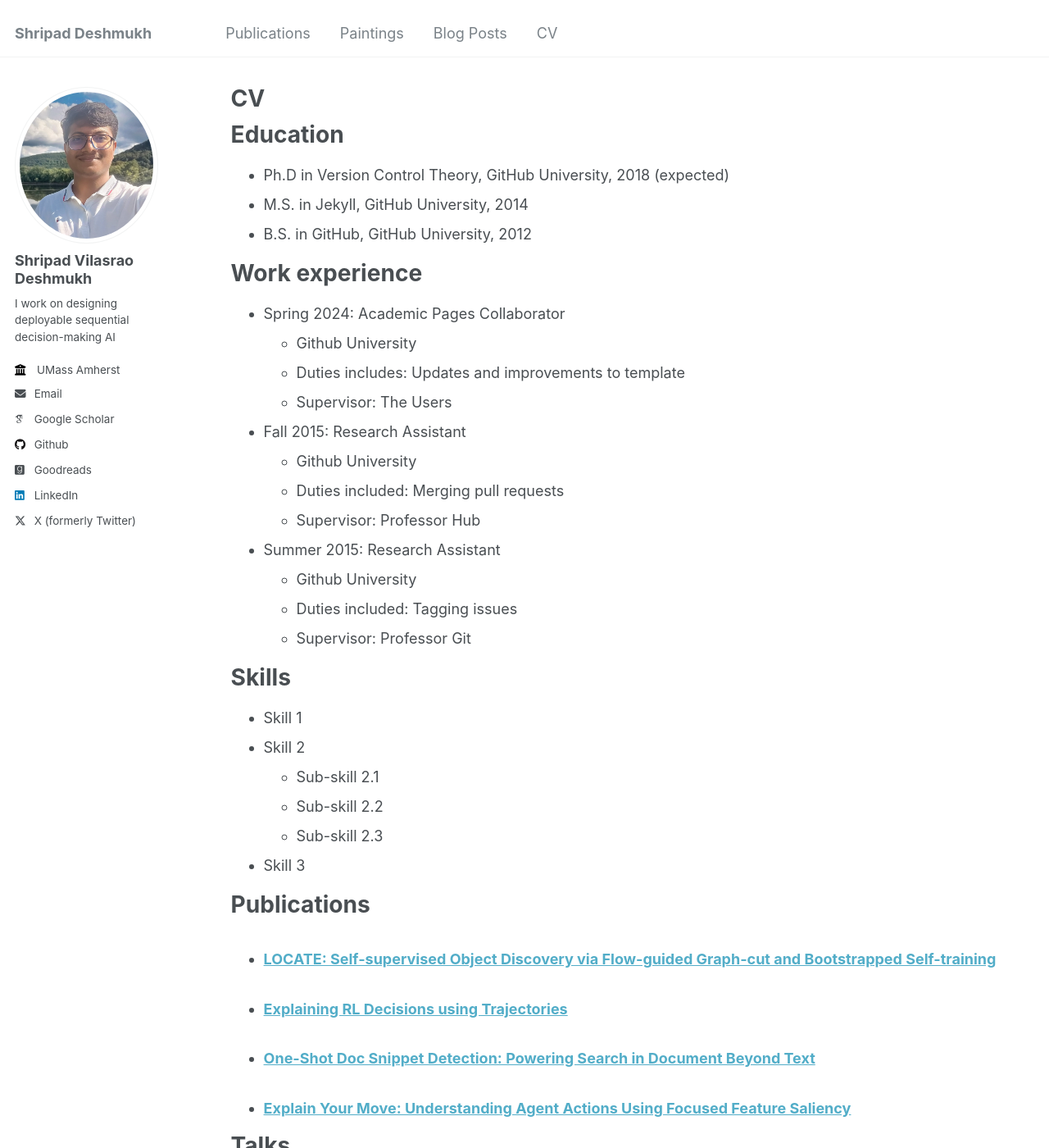
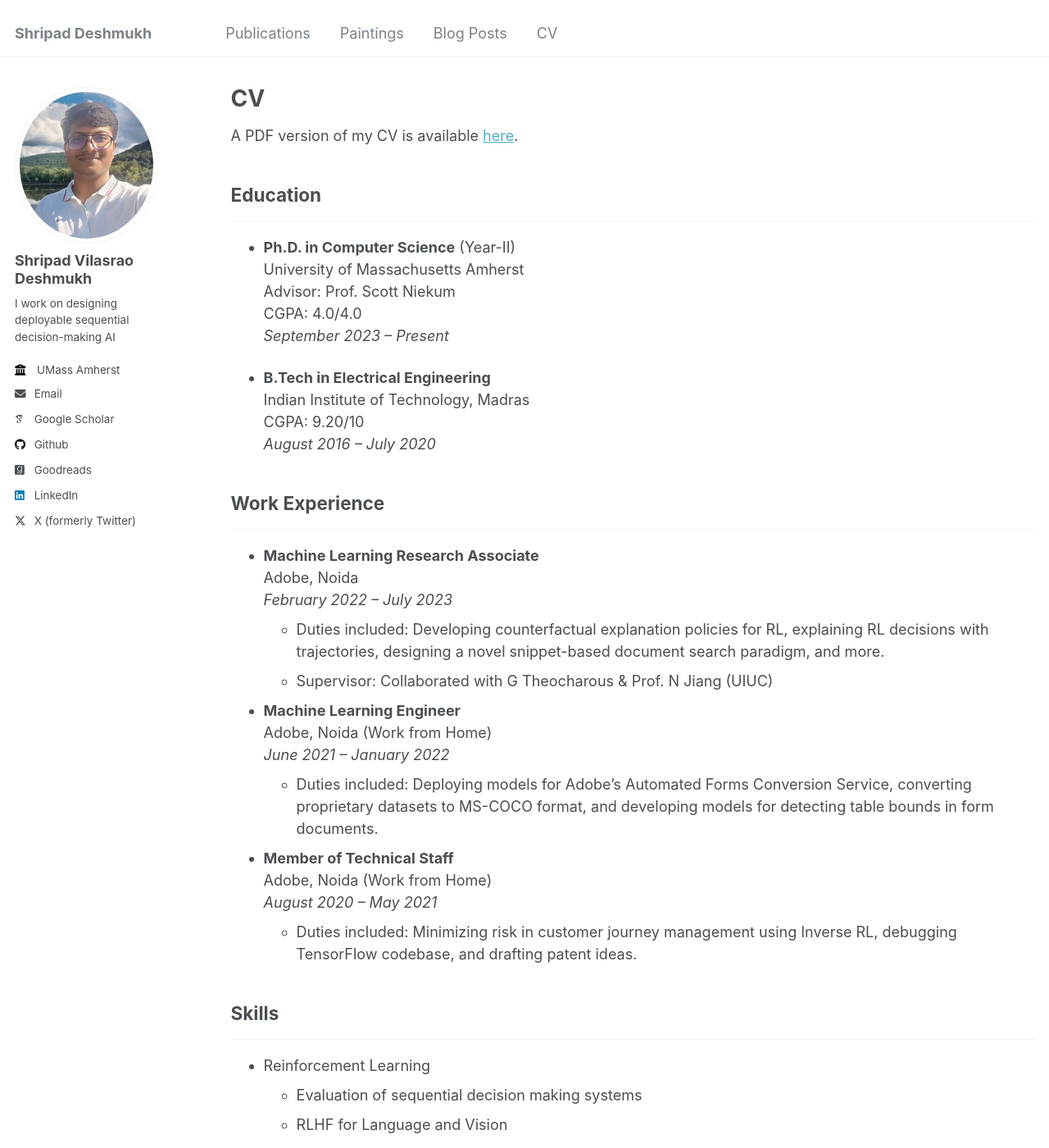
Before and after one commit to shripaddeshmukh/shripaddeshmukh.github.io, a Jekyll site: the page built from _pages/cv.md, in a window 1280 px wide and 1400 px high. Shown: the whole window at 82% size. Built offline with Jekyll 4.4.1, drawn with Linux system fonts in a browser that asks for light colours; some web fonts are replaced; some of the changed text lies outside the part shown.

Commit message:
Add page for CV

```diff
--- a/_pages/cv.md
+++ b/_pages/cv.md
@@ -9,56 +9,59 @@ redirect_from:
 
 {% include base_path %}
 
-Education
-======
-* Ph.D in Version Control Theory, GitHub University, 2018 (expected)
-* M.S. in Jekyll, GitHub University, 2014
-* B.S. in GitHub, GitHub University, 2012
+A PDF version of my CV is available [here](/files/cv.pdf).
 
-Work experience
-======
-* Spring 2024: Academic Pages Collaborator
-  * Github University
-  * Duties includes: Updates and improvements to template
-  * Supervisor: The Users
+## Education
+------
+- **Ph.D. in Computer Science** (Year-II)
+  University of Massachusetts Amherst
+  Advisor: Prof. Scott Niekum
+  CGPA: 4.0/4.0 <br/>
+  *September 2023 – Present*
 
-* Fall 2015: Research Assistant
-  * Github University
-  * Duties included: Merging pull requests
-  * Supervisor: Professor Hub
+- **B.Tech in Electrical Engineering**
+  Indian Institute of Technology, Madras
+  CGPA: 9.20/10
+  *August 2016 – July 2020*
 
-* Summer 2015: Research Assistant
-  * Github University
-  * Duties included: Tagging issues
-  * Supervisor: Professor Git
+## Work Experience
+------
+- **Machine Learning Research Associate**
+  Adobe, Noida
+  *February 2022 – July 2023*
+  - Duties included: Developing counterfactual explanation policies for RL, explaining RL decisions with trajectories, designing a novel snippet-based document search paradigm, and more.
+  - Supervisor: Collaborated with G Theocharous & Prof. N Jiang (UIUC)
 
-Skills
-======
-* Skill 1
-* Skill 2
-  * Sub-skill 2.1
-  * Sub-skill 2.2
-  * Sub-skill 2.3
-* Skill 3
+- **Machine Learning Engineer**
+  Adobe, Noida (Work from Home)
+  *June 2021 – January 2022*
+  - Duties included: Deploying models for Adobe’s Automated Forms Conversion Service, converting proprietary datasets to MS-COCO format, and developing models for detecting table bounds in form documents.
 
-Publications
-======
-  <ul>{% for post in site.publications reversed %}
-    {% include archive-single-cv.html %}
-  {% endfor %}</ul>
+- **Member of Technical Staff**
+  Adobe, Noida (Work from Home)
+  *August 2020 – May 2021*
+  - Duties included: Minimizing risk in customer journey management using Inverse RL, debugging TensorFlow codebase, and drafting patent ideas.
 
-Talks
-======
-  <ul>{% for post in site.talks reversed %}
-    {% include archive-single-talk-cv.html  %}
-  {% endfor %}</ul>
+## Skills
+------
+- Reinforcement Learning
+  - Evaluation of sequential decision making systems
+  - RLHF for Language and Vision
+  - Imitation Learning
+  - Explainability
+- Computer Vision
+  - Image recognition
+  - Document analysis
+  - Video segmentation
 
-Teaching
-======
-  <ul>{% for post in site.teaching reversed %}
-    {% include archive-single-cv.html %}
-  {% endfor %}</ul>
+## Publications
+------
+You can find my publications [here](/publications/).
 
-Service and leadership
-======
-* Currently signed in to 43 different slack teams
+## Service and Leadership
+------
+- Reviewer for AAAI'25, ICLR'24, NeurIPS'23.
+- Member of the organizing committee for DX Coding Competition at Adobe, Noida, March 2023.
+- Mentor at Adobe, Noida, Summer 2021, 2022, 2023.
+- Moderator at Liberty, Equality, and Fraternity (LEAF) Society, IIT Madras, January 2020 – May 2020.
+- Coordinator at Extra Mural Lectures (EML), IIT Madras, June 2017 – May 2018.
```
